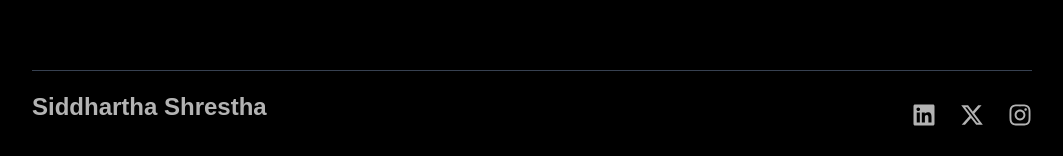
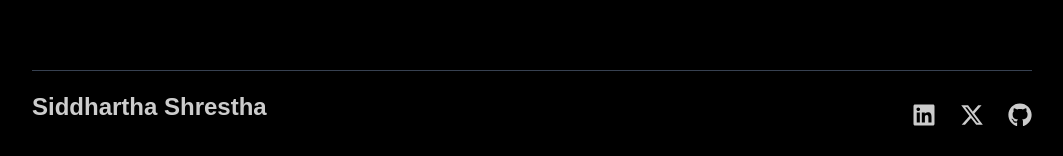
Before and after one commit to SiddharthaWork/portfolio, a Next.js app: page / in a window 1280 px wide. Shown: the part 5038-5194 px from the top of the page, without its empty margins (108-1171 px from the left). Built offline with nearby package versions, Linux system fonts and the light colour scheme.

Commit message:
againupdate

```diff
--- a/src/components/Footer.tsx
+++ b/src/components/Footer.tsx
@@ -1,9 +1,9 @@
 import React from 'react'
-import { FaLinkedin, FaInstagram } from 'react-icons/fa'
+import { FaLinkedin, FaInstagram, FaGithub } from 'react-icons/fa'
 import { FaXTwitter } from 'react-icons/fa6'
 const Footer = () => {
   return (
-    <div className='px-6 md:px-0 mt-12 text-white/70 py-8 max-w-[1000px] mx-auto border-t border-gray-700
+    <div className='px-6 md:px-0 mt-12 text-white/80 py-8 max-w-[1000px] mx-auto border-t border-gray-700
     pt-4 flex justify-between items-center'>
         <h1 className='text-2xl font-bold'>Siddhartha Shrestha</h1>
 
@@ -14,8 +14,8 @@ const Footer = () => {
             <a href="https://x.com/Siddharthaworks?t=nfvWzPFebF4pmfEoywqQOA&s=09" className='hover:text-white'>
                 <FaXTwitter size={24}/>
             </a>
-            <a href="#" className='hover:text-gray-300'>
-                <FaInstagram size={24}/>
+            <a href="https://github.com/SiddharthaWork" className='hover:text-gray-300'>
+                <FaGithub size={24}/>
             </a>
 
         </div>
```
